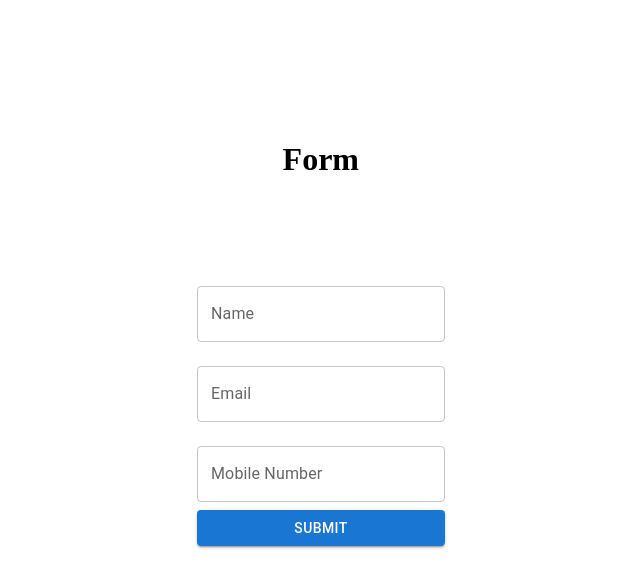
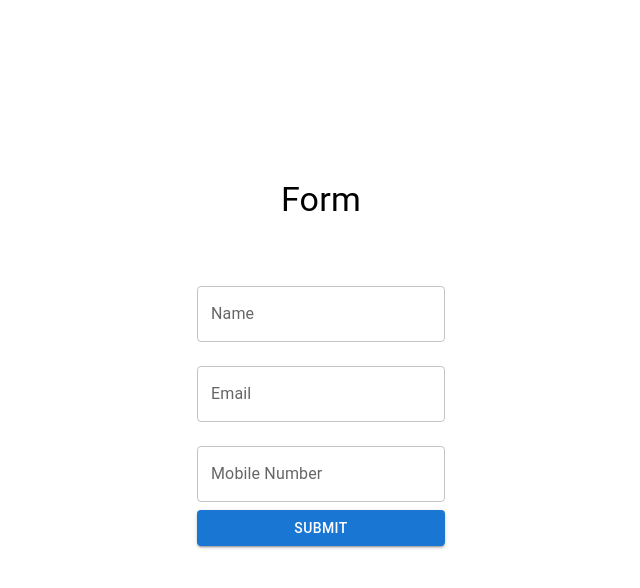
Before and after one commit to akhilsai0099/react-ts-vite-app, a React (Vite) app: page / in a window 1280 px wide. Shown: the top 588 px of the page, without its empty margins (319-959 px from the left). Built offline with nearby package versions, Linux system fonts and the light colour scheme.

Commit message:
added typography to the page

```diff
--- a/src/Pages/Page1.tsx
+++ b/src/Pages/Page1.tsx
@@ -1,9 +1,18 @@
-
+import Typography from '@mui/material/Typography';
 import Form from '../Components/Form'
 function Page1() {
     return (
         <>
-            <h1 style={{ position: 'absolute', top: '15%', left: '47%' }}>Form</h1>
+            <Typography variant="h4" align='center'
+                style={{
+                    position: 'fixed',
+                    top: '25%',
+                    left: '50%',
+                    transform: 'translate(-50%, -50%)',
+                }}
+                gutterBottom>
+                Form
+            </Typography>
             <Form />
         </>
 
```
